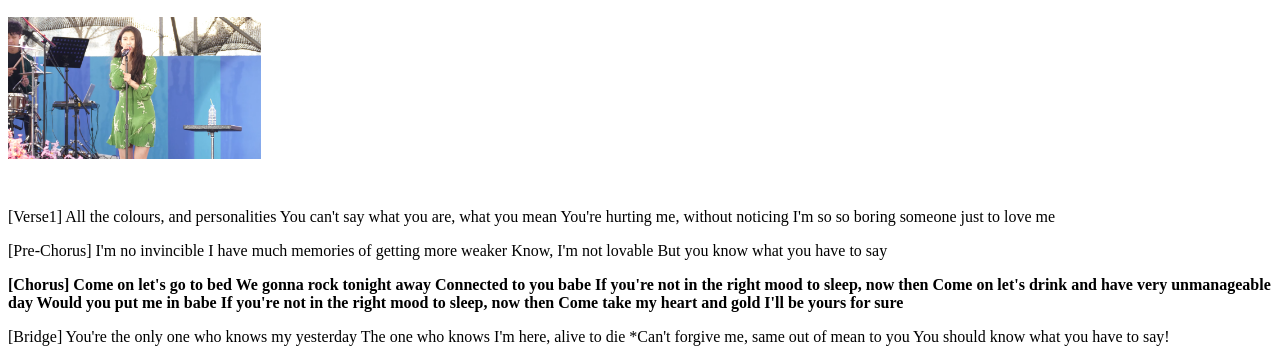
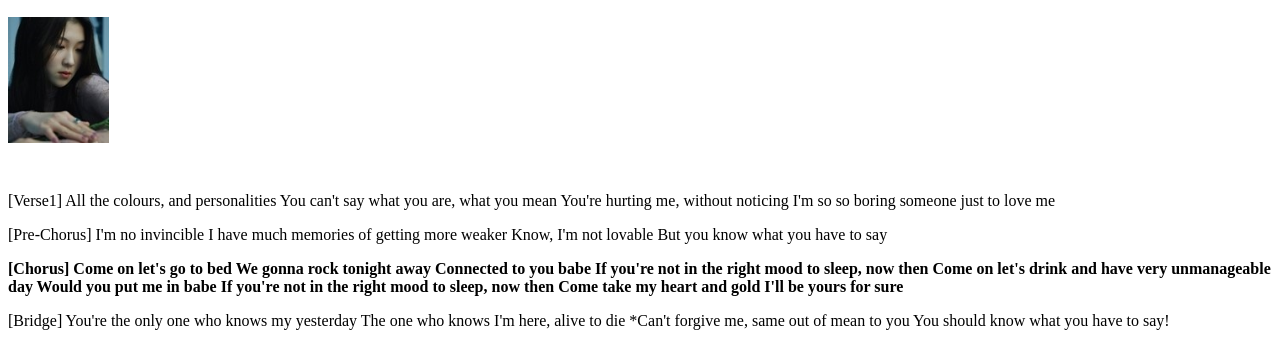
Before and after one commit to estrella-silver/favorite, a plain HTML site: page 1.html in a window 1280 px wide. Shown: the part 579-941 px from the top of the page. Drawn offline with Linux system fonts and the light colour scheme.

Commit message:
final version

```diff
--- a/1.html
+++ b/1.html
@@ -20,8 +20,8 @@
       <iframe width="560" height="315" src="https://www.youtube.com/embed/_md16sTcnPM" frameborder="0" allow="accelerometer; autoplay; encrypted-media; gyroscope; picture-in-picture" allowfullscreen></iframe>
     </p>
 
+    <img src="profile.jpg" width="8%">
 
-    <img src="pic1.jpg" width="20%">
 
     <p style="margin-top:45px;">
     [Verse1]
```
Also changed, not shown: profile.jpg (added).
